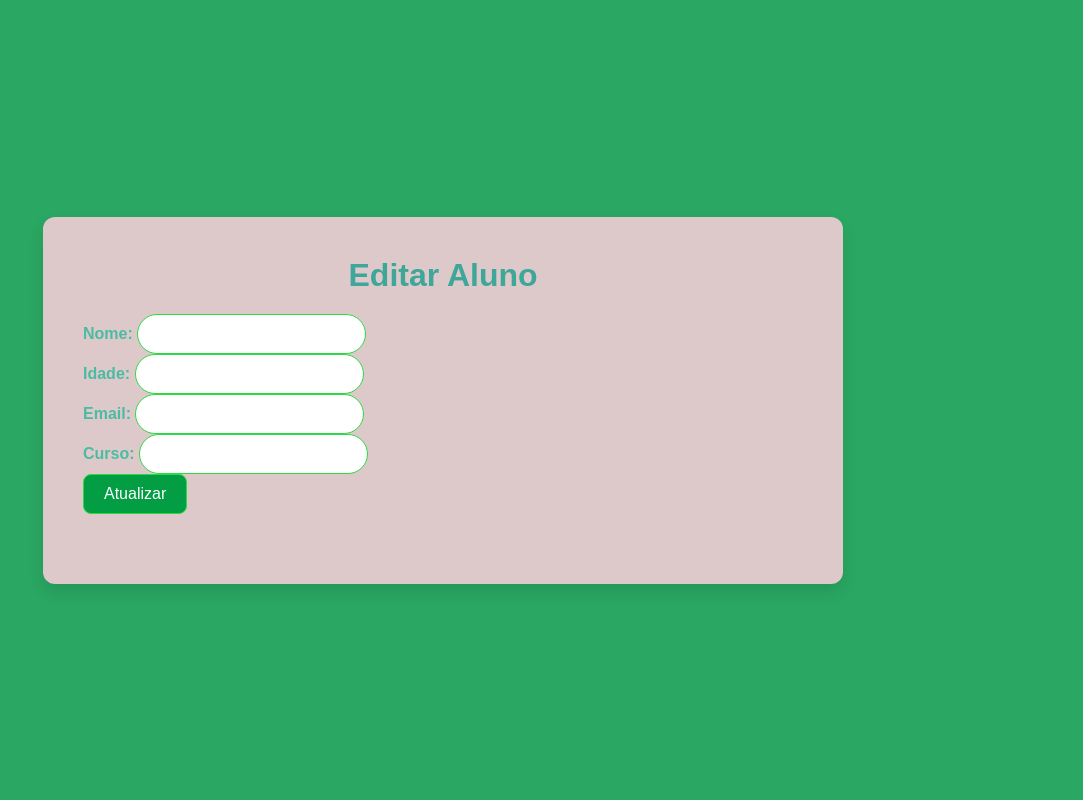
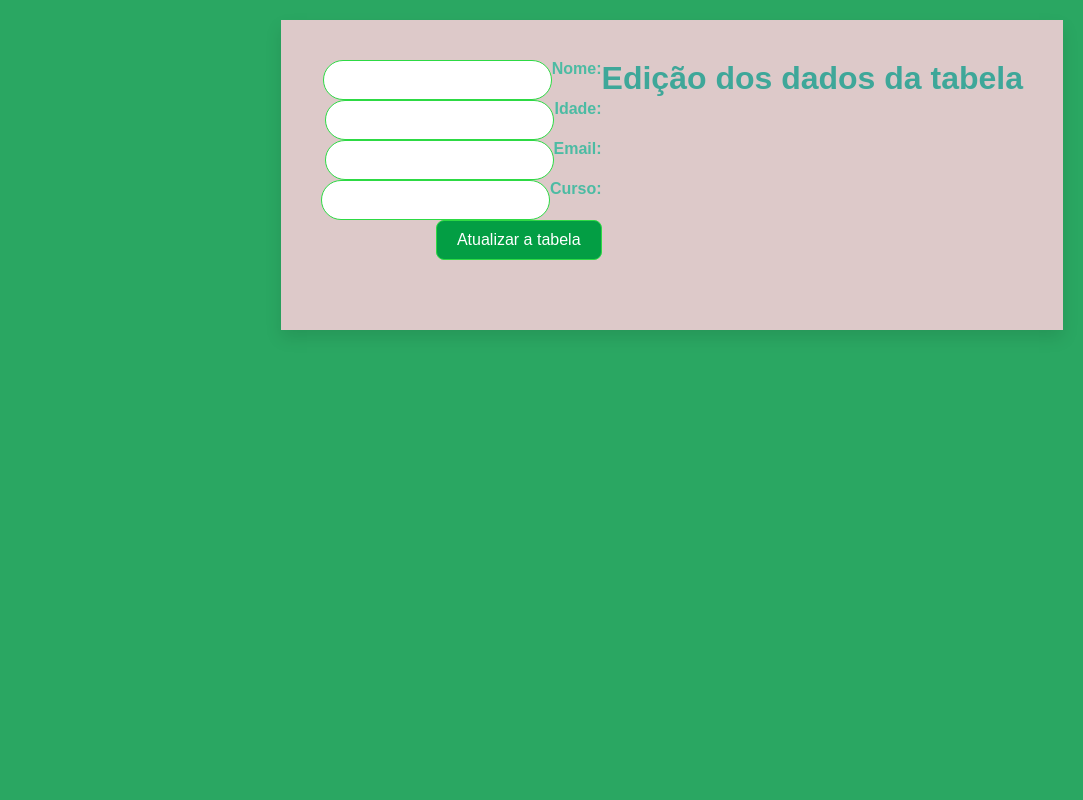
Before and after one commit to Gavial07/Avalia-o-SAEP, a PHP site: page /editar.php in a window 1280 px wide. Shown: the whole page, without its empty margins (197-1280 px from the left). Run offline with PHP 8.4, Linux system fonts and the light colour scheme; data that the repository does not hold is empty.

Commit message:
Add files via upload

```diff
--- a/SAEP - ATIVIDADE/editar.php
+++ b/SAEP - ATIVIDADE/editar.php
@@ -2,7 +2,6 @@
  // Edição nos dados 11:10 01/10
 include 'db.php'; // Conexão com o banco de dados
 
-// Verifica se foi enviado um ID via GET
 if (isset($_GET['id'])) {
     $id = $_GET['id'];
 
@@ -17,7 +16,7 @@ if (isset($_GET['id'])) {
         $email = $row['email'];
         $curso = $row['curso'];
     } else {
-        echo "Aluno não encontrado!";
+        echo "O Aluno não encontrado!";
         exit;
     }
 }
@@ -34,27 +33,27 @@ if ($_SERVER['REQUEST_METHOD'] == 'POST') {
     $sql = "UPDATE alunos SET nome = '$nome', idade = $idade, email = '$email', curso = '$curso' WHERE id = $id";
 
     if ($conn->query($sql) === TRUE) {
-        echo "Dados atualizados com sucesso!";
+        echo "Os dados foram atualizados";
         header("Location: index.php"); // Redireciona de volta para a lista de alunos
         exit;
     } else {
-        echo "Erro ao atualizar os dados: " . $conn->error;
+        echo "Erro" . $conn->error;
     }
 }
 ?>
 
 <!DOCTYPE html>
-<html lang="pt-BR">
+<html lang="en"> <!-- Começa a página para editar -->
 <head>
     <meta charset="UTF-8">
     <meta name="viewport" content="width=device-width, initial-scale=1.0">
-    <title>Editar Aluno</title>
+    <title>Edição dos dados da tabela</title>
     <link rel="stylesheet" href="style.css">
 </head>
 <body>
     <div class="container">
         <!-- Pagina para a ediçao -- Feito em 01/10 11:17-->
-        <h1>Editar Aluno</h1>
+        <h1>Edição dos dados da tabela</h1>
 
         <form action="editar.php" method="POST">
             <input type="hidden" name="id" value="<?php echo $id; ?>">
@@ -71,7 +70,7 @@ if ($_SERVER['REQUEST_METHOD'] == 'POST') {
             <label for="curso">Curso:</label>
             <input type="text" name="curso" id="curso" value="<?php echo $curso; ?>" required><br>
 
-            <button type="submit">Atualizar</button>
+            <button type="submit">Atualizar a tabela</button>
         </form>
     </div>
 </body>
--- a/SAEP - ATIVIDADE/index.php
+++ b/SAEP - ATIVIDADE/index.php
@@ -24,7 +24,7 @@ include 'db.php'; // o banco de dados
             <input type="number" name="idade" id="idade" required>
 
             <label for="email">Email:</label>
-            <input type="email" name="email" id="email" required> <!-- necessidade de colocar alguma coisa -- Feito em 01/10 10:01-->
+            <input type="email" name="email" id="email" required> <!-- necessidade de colocar alguma coisa -- Feito em 01/10 10:02-->
 
             <label for="curso">Curso:</label>
             <input type="text" name="curso" id="curso" required>
@@ -32,7 +32,7 @@ include 'db.php'; // o banco de dados
             <button type="submit">Cadastrar</button>
         </form>
 
-        <!-- Formulário de pesquisa -->
+        <!-- Formulário de pesquisa -- Feito em 03/10 08:31-->
         <form method="GET" action="" class="form-pesquisa">
             <?php
             // Verifica se foi feita uma pesquisa e armazena o termo
@@ -59,7 +59,6 @@ include 'db.php'; // o banco de dados
                 <?php
                 // Consulta padrão ou com base na pesquisa
                 if ($pesquisa) {
-                    // Prepara a consulta de pesquisa com parâmetros de nome ou curso
                     $sql = "SELECT * FROM alunos WHERE nome LIKE '%$pesquisa%' OR curso LIKE '%$pesquisa%'";
                 } else {
                     // Consulta padrão para listar todos os alunos
--- a/SAEP - ATIVIDADE/style.css
+++ b/SAEP - ATIVIDADE/style.css
@@ -4,6 +4,7 @@
     padding: 0;
     box-sizing: border-box;
     font-family: 'Arial', sans-serif;
+    float: right;
 }
 /* Formulário de cadastro de alunos -- Feito em 01/10 10:12*/
 body {
@@ -12,7 +13,7 @@ body {
     display: flex;
     justify-content: center;
     align-items: center;
-    height: 100vh;
+    height: max-content;
     padding: 20px;
 }
 
@@ -20,7 +21,6 @@ body {
 .container {
     background-color: #ddc9c9;
     padding: 40px;
-    border-radius: 12px;
     box-shadow: 0 8px 16px rgba(0, 0, 0, 0.1);
     max-width: 800px;
     width: 100%;
@@ -66,7 +66,6 @@ form button {
     color: #fff;
     border: 1px solid #2dda44;
     border-radius: 8px;
-    cursor: pointer;
     font-size: 16px;
     transition: background-color 0.3s ease;
 }
@@ -100,6 +99,12 @@ form button:hover {
     color: #e74c3c;
     font-weight: bold;
     transition: color 0.3s ease;
+    padding: 10px 20px;
+    background-color: #c4570e;
+    border: 1px solid #ff0000;
+    border-radius: 8px;
+    font-size: 16px;
+    transition: background-color 0.3s ease;
 }
 
 .table-alunos td a.btn-delete:hover {
```
Also changed, not shown: SAEP - ATIVIDADE/Banco de dados escola.sql (added, +13 -0 lines), SAEP - ATIVIDADE/deletar.php (+4 -4 lines).
